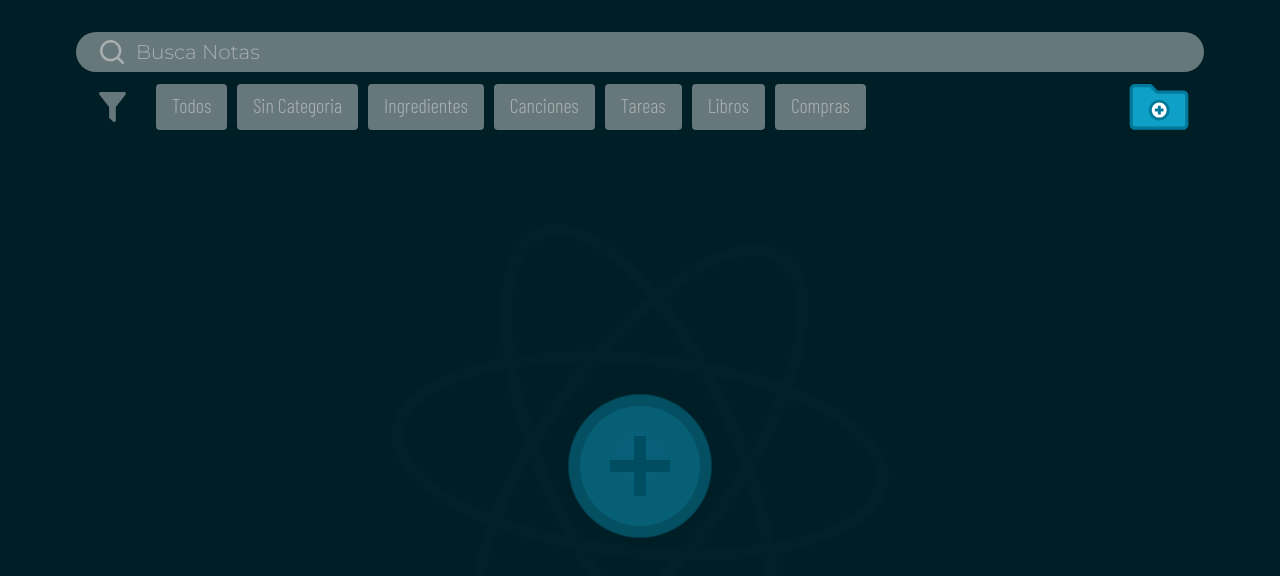
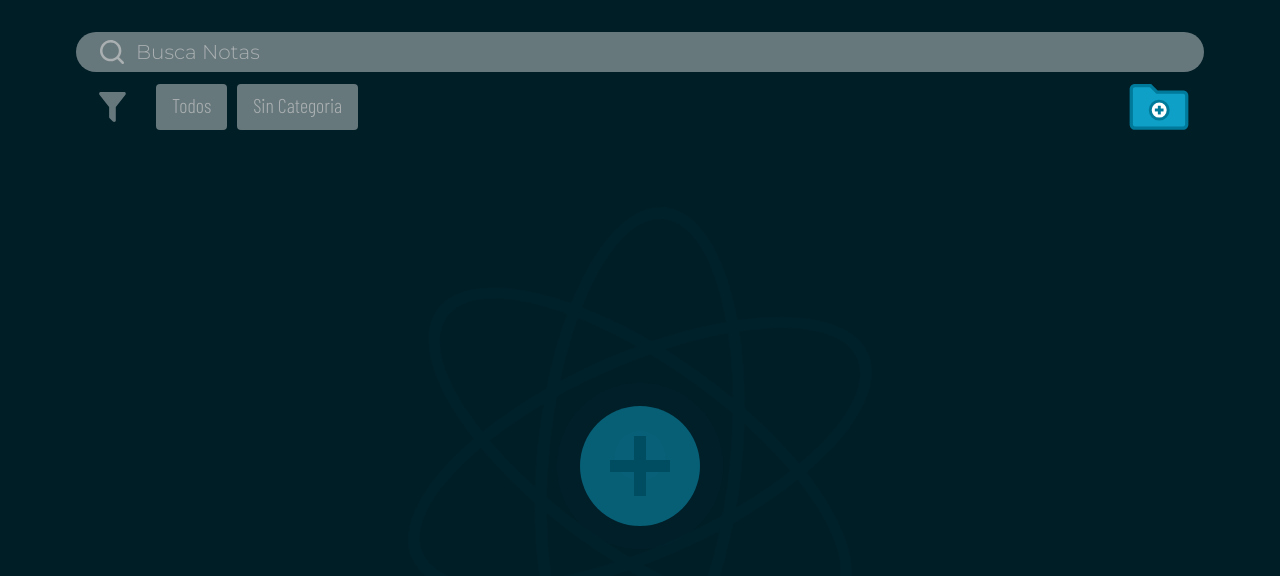
Before and after one commit to achipre/todo-list-app-react, a React (Vite) app: page / in a window 1280 px wide. Shown: the top 576 px of the page. Built offline with nearby package versions, Linux system fonts and the light colour scheme.

Commit message:
Add interaction in the input Category

```diff
--- a/src/assets/mokupsCategory.json
+++ b/src/assets/mokupsCategory.json
@@ -8,30 +8,5 @@
     "id": "oiuewnjfns",
     "nombre": "Sin Categoria",
     "date": "01-01-2024"
-  },
-  {
-    "id": "oiuewnsdjfns",
-    "nombre": "Ingredientes",
-    "date": "01-01-2024"
-  },
-  {
-    "id": "oiuewcdnjfns",
-    "nombre": "Canciones",
-    "date": "01-01-2024"
-  },
-  {
-    "id": "oiuewnwejfns",
-    "nombre": "Tareas",
-    "date": "01-01-2024"
-  },
-  {
-    "id": "oifuewnwejfns",
-    "nombre": "Libros",
-    "date": "01-01-2024"
-  },
-  {
-    "id": "osdiuewnjfns",
-    "nombre": "Compras",
-    "date": "01-01-2024"
   }
 ]
--- a/src/componets/Icons.jsx
+++ b/src/componets/Icons.jsx
@@ -50,11 +50,15 @@ export function IconFilter () {
   )
 }
 
-export function IconSend () {
+export function IconSend ({ pushCategory }) {
   return (
-    <svg className='iconSend' width="80" height="80" viewBox="0 0 80 80">
-      <path fillRule="evenodd" clipRule="evenodd" d="M1.38396 0.980172C1.98098 0.461554 2.71833 0.131559 3.50284 0.0318935C4.28735 -0.067772 5.0838 0.0673658 5.79153 0.420227L77.7845 36.4167C78.45 36.7484 79.0099 37.2591 79.4013 37.8914C79.7927 38.5238 80 39.2527 80 39.9963C80 40.74 79.7927 41.4689 79.4013 42.1012C79.0099 42.7336 78.45 43.2443 77.7845 43.576L5.79153 79.5725C5.08386 79.9266 4.28705 80.0628 3.50194 79.9639C2.71682 79.865 1.97869 79.5354 1.38094 79.0169C0.783187 78.4984 0.352687 77.8142 0.14391 77.0509C-0.0648668 76.2876 -0.0425353 75.4795 0.208078 74.7289L10.4551 43.996H32.001C33.0617 43.996 34.079 43.5746 34.8291 42.8245C35.5792 42.0744 36.0006 41.0571 36.0006 39.9963C36.0006 38.9356 35.5792 37.9183 34.8291 37.1682C34.079 36.4181 33.0617 35.9967 32.001 35.9967H10.4551L0.204078 5.26375C-0.0452443 4.51347 -0.0666092 3.70613 0.142682 2.94371C0.351973 2.18129 0.78653 1.49801 1.38396 0.980172Z" fill="#0EA0C6"/>
+    <svg onClick={pushCategory} className="iconSend" width="80" height="80" viewBox="0 0 80 80">
+      <path
+        fillRule="evenodd"
+        clipRule="evenodd"
+        d="M1.38396 0.980172C1.98098 0.461554 2.71833 0.131559 3.50284 0.0318935C4.28735 -0.067772 5.0838 0.0673658 5.79153 0.420227L77.7845 36.4167C78.45 36.7484 79.0099 37.2591 79.4013 37.8914C79.7927 38.5238 80 39.2527 80 39.9963C80 40.74 79.7927 41.4689 79.4013 42.1012C79.0099 42.7336 78.45 43.2443 77.7845 43.576L5.79153 79.5725C5.08386 79.9266 4.28705 80.0628 3.50194 79.9639C2.71682 79.865 1.97869 79.5354 1.38094 79.0169C0.783187 78.4984 0.352687 77.8142 0.14391 77.0509C-0.0648668 76.2876 -0.0425353 75.4795 0.208078 74.7289L10.4551 43.996H32.001C33.0617 43.996 34.079 43.5746 34.8291 42.8245C35.5792 42.0744 36.0006 41.0571 36.0006 39.9963C36.0006 38.9356 35.5792 37.9183 34.8291 37.1682C34.079 36.4181 33.0617 35.9967 32.001 35.9967H10.4551L0.204078 5.26375C-0.0452443 4.51347 -0.0666092 3.70613 0.142682 2.94371C0.351973 2.18129 0.78653 1.49801 1.38396 0.980172Z"
+        fill="#0EA0C6"
+      />
     </svg>
-
   )
 }
--- a/src/componets/SectionCategory.jsx
+++ b/src/componets/SectionCategory.jsx
@@ -3,6 +3,23 @@ import './sectionCategory.css'
 import mokupCategory from '../assets/mokupsCategory.json'
 import { FolderCategory, IconFilter, IconSend } from './Icons'
 export default function SectionCategory () {
+  // Agregar Category
+  const [categories, setCategories] = useState(mokupCategory)
+  const [category, setCategory] = useState('')
+
+  const pushCategory = () => {
+    const fechaActual = new Date()
+    const newCategory = {
+      id: Math.random().toString(),
+      nombre: category,
+      date: fechaActual.toUTCString()
+    }
+    setCategories([...categories, newCategory])
+    setCategory('')
+    setVisibleInputCategory(false)
+  }
+
+  // interaccion en el Input Category
   const [visibleInputCategory, setVisibleInputCategory] = useState(false)
   const refInputCategory = useRef(null)
   const addCategory = () => {
@@ -15,7 +32,7 @@ export default function SectionCategory () {
     <section className="sectionCategories">
       <IconFilter />
       <div className="categories">
-        {mokupCategory.map(category => (
+        {categories.map(category => (
           <p className="category" key={category.id}>
             {category.nombre}
           </p>
@@ -23,17 +40,17 @@ export default function SectionCategory () {
       </div>
       <FolderCategory addCategory={addCategory} />
       {visibleInputCategory && (
-        <div className='sectionInputCategory'>
-
+        <div className="sectionInputCategory">
           <input
             className="inputCategory"
             type="text"
             placeholder="Agregar Category"
             ref={refInputCategory}
+            value={category}
+            onChange={e => setCategory(e.target.value)}
           />
-          <IconSend />
+          <IconSend pushCategory={pushCategory} />
         </div>
-
       )}
     </section>
   )
--- a/src/componets/sectionCategory.css
+++ b/src/componets/sectionCategory.css
@@ -53,6 +53,7 @@
   width: 50%;
   height: 40px;
   display: flex;
+  min-width: 600px;
 }
 .sectionInputCategory::after {
   content: '';
@@ -73,20 +74,31 @@
   height: 100%;
   color: #aab0b1;
   padding-left: 1.5rem;
+  animation: elemCategory .25s ease-in both
 }
 .iconSend{
   cursor: pointer;
   height: 100%;
   width: 60px;
   padding: 4px;
+  animation: elemCategory .25s ease-in both
 }
 
 @keyframes inputCategory {
   0% {
     width: 0%;
+    opacity: 0;
   }
   100%{
     width: 100%;
+    opacity: 1;
   }
-
 }
+@keyframes elemCategory {
+  0% {
+    opacity: 0;
+  }
+  100%{
+    opacity: 1;
+  }
+}
```
